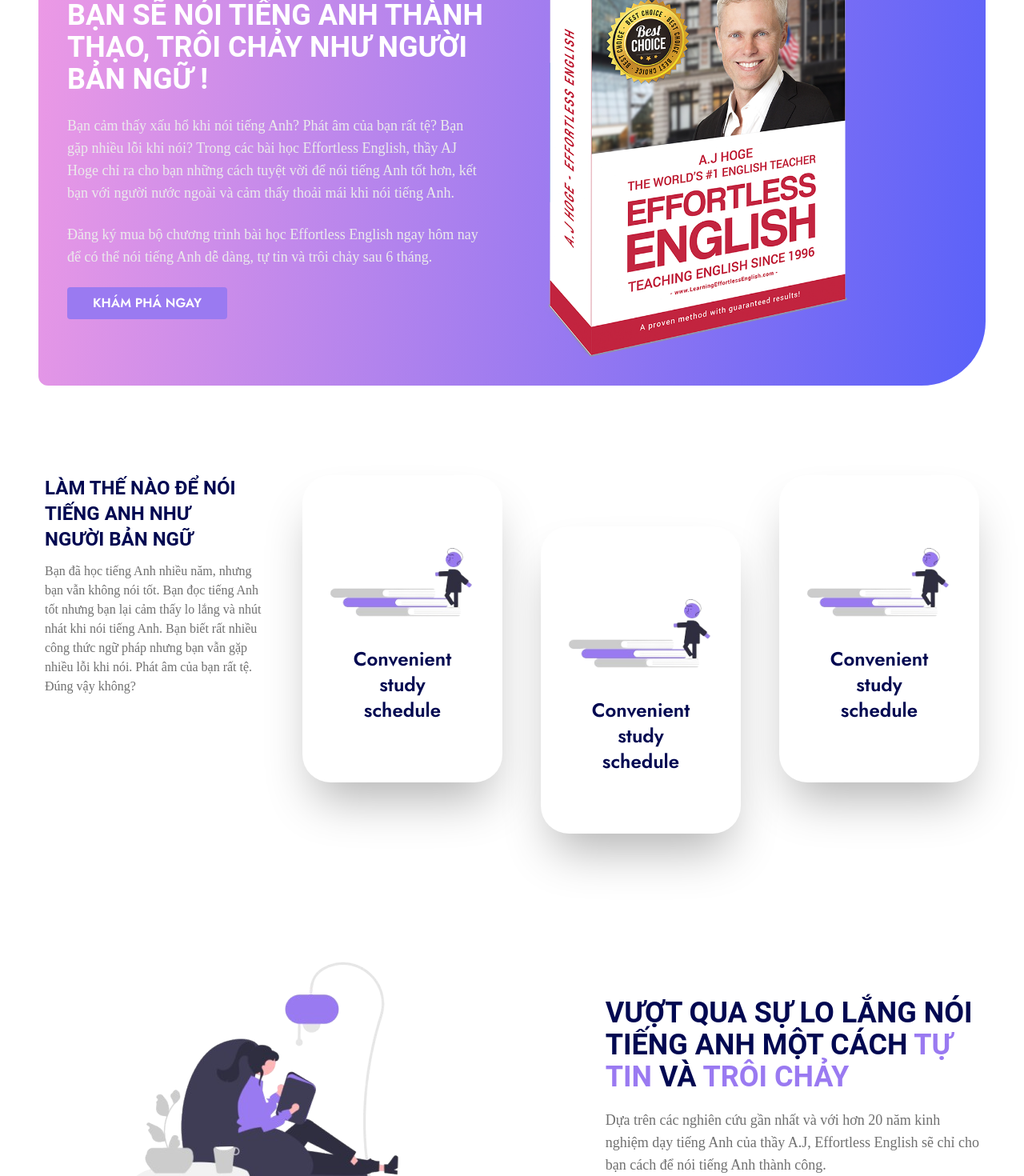
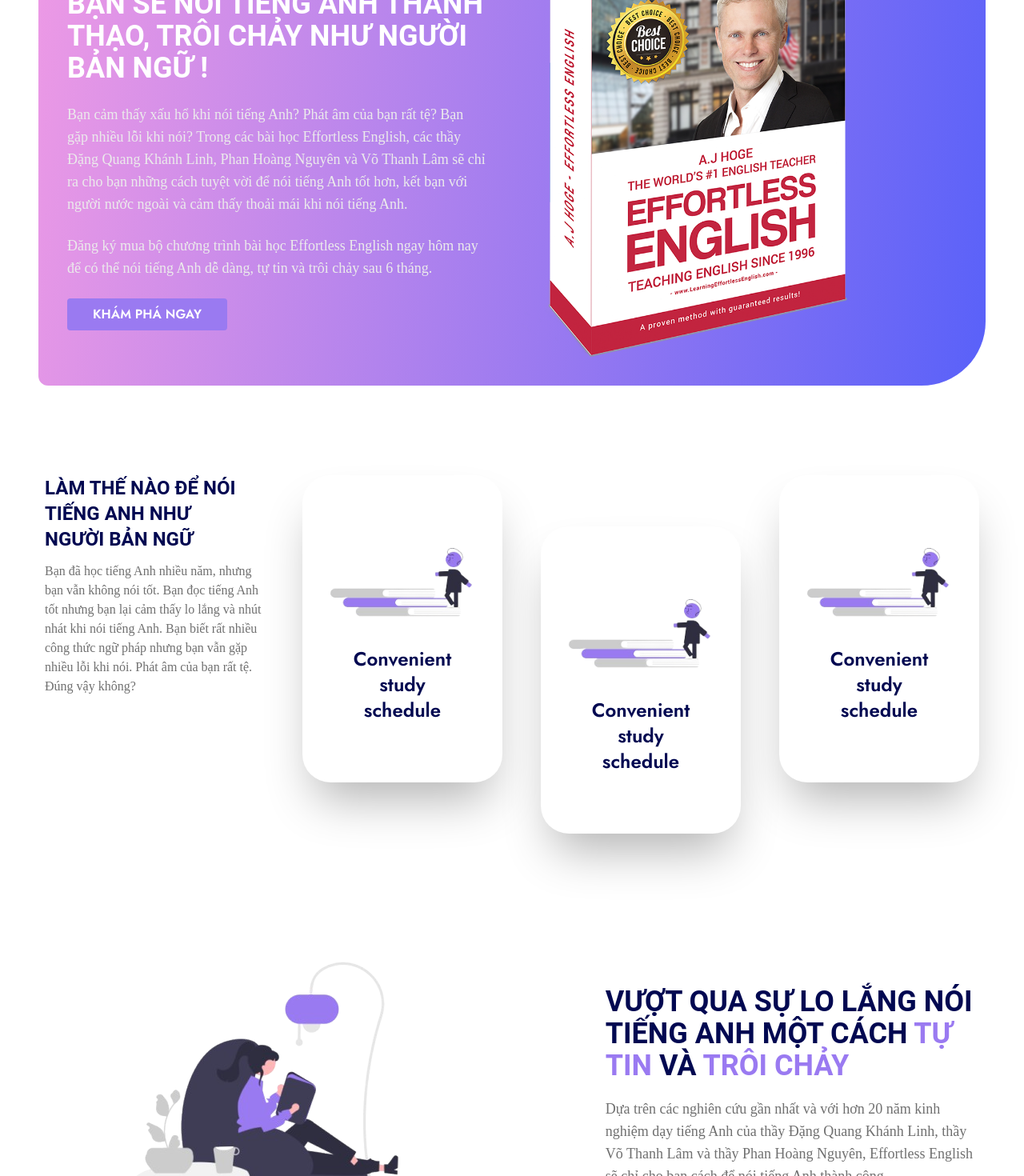
Before and after one commit to thanhlam811/EffortlessEnglish, a React (Vite) app: page / in a window 1280 px wide. Shown: the part 220-1690 px from the top of the page at 80% size. Built offline with nearby package versions, Linux system fonts and the light colour scheme.

Commit message:
complete

```diff
--- a/src/components/About.jsx
+++ b/src/components/About.jsx
@@ -4,8 +4,6 @@
 import { FadeIn } from "../variants";
 
 const About = () => {
-
-
   return (
     <div className="md:px-14 p-4 max-w-s mx-auto space-y-10" id="about">
       <div className="grid grid-col-1 md:flex flex-col md:flex-row justify-between items-center gap-8">
@@ -27,13 +25,14 @@
         >
           <h2 className="md:text-4xl text-2xl font-bold text-primary mb-5 leading-normal font-sans">
             VƯỢT QUA SỰ LO LẮNG NÓI TIẾNG ANH MỘT CÁCH{" "}
-            <span className="text-secondary ">TỰ TIN</span>{" "}
-            VÀ
+            <span className="text-secondary ">TỰ TIN</span> VÀ
             <span className="text-secondary "> TRÔI CHẢY</span>{" "}
-
           </h2>
           <p className="text-tartiary text-lg mb-7 font-serif">
-            Dựa trên các nghiên cứu gần nhất và với hơn 20 năm kinh nghiệm dạy tiếng Anh của thầy A.J, Effortless English sẽ chỉ cho bạn cách để nói tiếng Anh thành công.
+            Dựa trên các nghiên cứu gần nhất và với hơn 20 năm kinh nghiệm dạy
+            tiếng Anh của thầy Đặng Quang Khánh Linh, thầy Võ Thanh Lâm và thầy
+            Phan Hoàng Nguyên, Effortless English sẽ chỉ cho bạn cách để nói
+            tiếng Anh thành công.
           </p>
           {/* <button className="btnPrimary" onClick={checkOut}>
             Get started{" "}
@@ -58,11 +57,17 @@
           className="md:w-2/5"
         >
           <h2 className="md:text-4xl text-2xl font-bold text-primary mb-5 leading-normal uppercase font-sans">
-            Effortless English Online Vip Program 2025 sẽ dạy bạn nói tiếng Anh thành thạo{" "}
-            <span className="text-secondary ">theo phương pháp hoàn toàn mới</span>{" "}
+            Effortless English Online Vip Program 2025 sẽ dạy bạn nói tiếng Anh
+            thành thạo{" "}
+            <span className="text-secondary ">
+              theo phương pháp hoàn toàn mới
+            </span>{" "}
           </h2>
           <p className="text-tartiary text-lg mb-7 font-serif">
-            Bạn không cô đơn đâu. Lí do bạn gặp phải các vấn đề đó là bởi vì bạn học tiếng Anh theo các phương pháp học cũ trên trường.Hầu hết mọi người đều thất bại để có thể nói tiếng Anh nhanh, dễ dàng và tự động khi sử dụng các phương pháp cũ này.
+            Bạn không cô đơn đâu. Lí do bạn gặp phải các vấn đề đó là bởi vì bạn
+            học tiếng Anh theo các phương pháp học cũ trên trường.Hầu hết mọi
+            người đều thất bại để có thể nói tiếng Anh nhanh, dễ dàng và tự động
+            khi sử dụng các phương pháp cũ này.
           </p>
           {/* <button className="btnPrimary">Get started </button> */}
         </motion.div>
--- a/src/components/Home.jsx
+++ b/src/components/Home.jsx
@@ -1,14 +1,17 @@
-import banner from '../assets/banner.png';
-import Banner from '../shared/Banner';
+import banner from "../assets/banner.png";
+import Banner from "../shared/Banner";
 
 const Home = () => {
-
-    return (
-        <div className="md:px-12 p-4 max-w-screen-2xl mx-auto mt-20" id='home'>
-                <Banner banner={banner} heading="EFFORTLESS ENGLISH 2025: BẠN SẼ NÓI TIẾNG ANH THÀNH THẠO, TRÔI CHẢY NHƯ NGƯỜI BẢN NGỮ !" subheading="Bạn cảm thấy xấu hổ khi nói tiếng Anh? Phát âm của bạn rất tệ? Bạn gặp nhiều lỗi khi nói?
-
-Trong các bài học Effortless English, thầy AJ Hoge chỉ ra cho bạn những cách tuyệt vời để nói tiếng Anh tốt hơn, kết bạn với người nước ngoài và cảm thấy thoải mái khi nói tiếng Anh." subheading1="Đăng ký mua bộ chương trình bài học Effortless English ngay hôm nay để có thể nói tiếng Anh dễ dàng, tự tin và trôi chảy sau 6 tháng." btn1={'KHÁM PHÁ NGAY'} />
-        </div>
-    );
-}
+  return (
+    <div className="md:px-12 p-4 max-w-screen-2xl mx-auto mt-20" id="home">
+      <Banner
+        banner={banner}
+        heading="EFFORTLESS ENGLISH 2025: BẠN SẼ NÓI TIẾNG ANH THÀNH THẠO, TRÔI CHẢY NHƯ NGƯỜI BẢN NGỮ !"
+        subheading="Bạn cảm thấy xấu hổ khi nói tiếng Anh? Phát âm của bạn rất tệ? Bạn gặp nhiều lỗi khi nói? Trong các bài học Effortless English, các thầy Đặng Quang Khánh Linh, Phan Hoàng Nguyên và Võ Thanh Lâm sẽ chỉ ra cho bạn những cách tuyệt vời để nói tiếng Anh tốt hơn, kết bạn với người nước ngoài và cảm thấy thoải mái khi nói tiếng Anh."
+        subheading1="Đăng ký mua bộ chương trình bài học Effortless English ngay hôm nay để có thể nói tiếng Anh dễ dàng, tự tin và trôi chảy sau 6 tháng."
+        btn1={"KHÁM PHÁ NGAY"}
+      />
+    </div>
+  );
+};
 export default Home;
```
